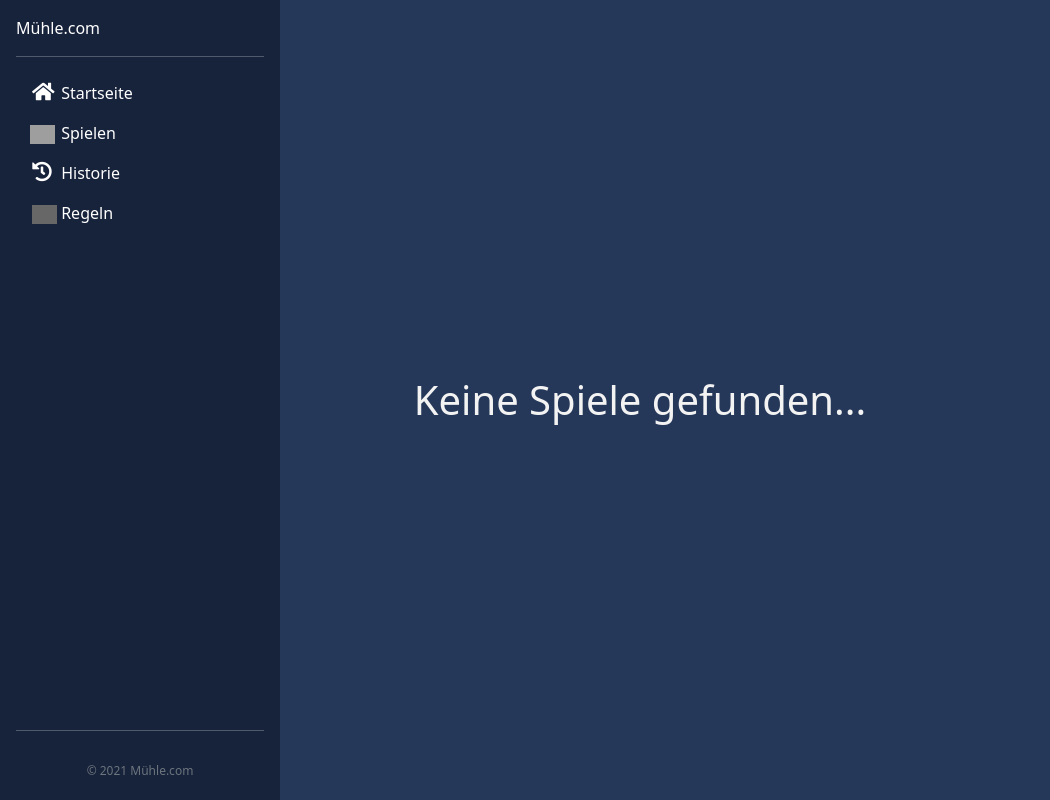
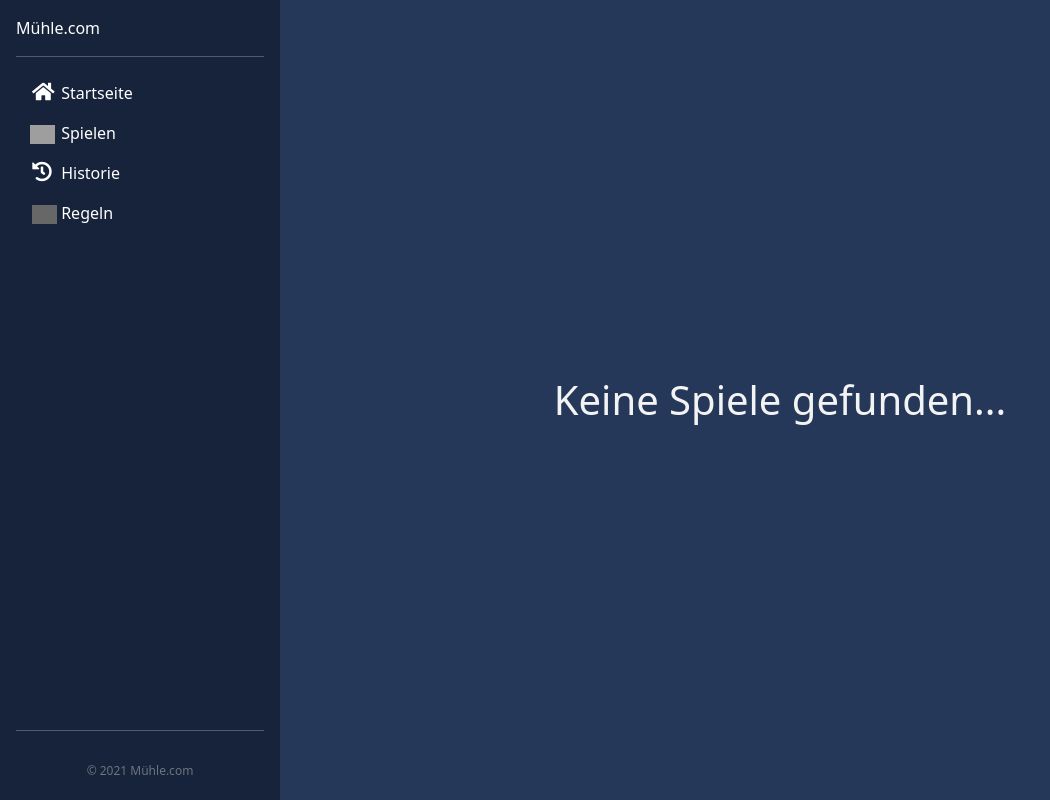
Before and after one commit to replystudents/Flask_Muehle, a Flask app: template templates/history.html in a window 1280 px wide. Shown: the whole page, without its empty margins (0-1050 px from the left). Run offline with Flask 2, Linux system fonts and the light colour scheme; the template is opened without the code that fills it, so the values that code supplies are empty; grey boxes are pictures that could not be loaded.

Commit message:
History Page (no games found position) fix

```diff
--- a/static/styles/history.css
+++ b/static/styles/history.css
@@ -9,7 +9,7 @@
 .no_games_found {
     position: absolute;
     top: 50%;
-    left: 50%;
+    left: calc(50% + 140px);
     transform: translate(-50%, -50%);
 }
 
@@ -70,3 +70,9 @@
 .game_history table tbody tr td:nth-child(1) {
     padding-left: 30px;
 }
+
+@media only screen and (max-width: 700px) {
+    .no_games_found {
+        left: 50%;
+    }
+}
```
